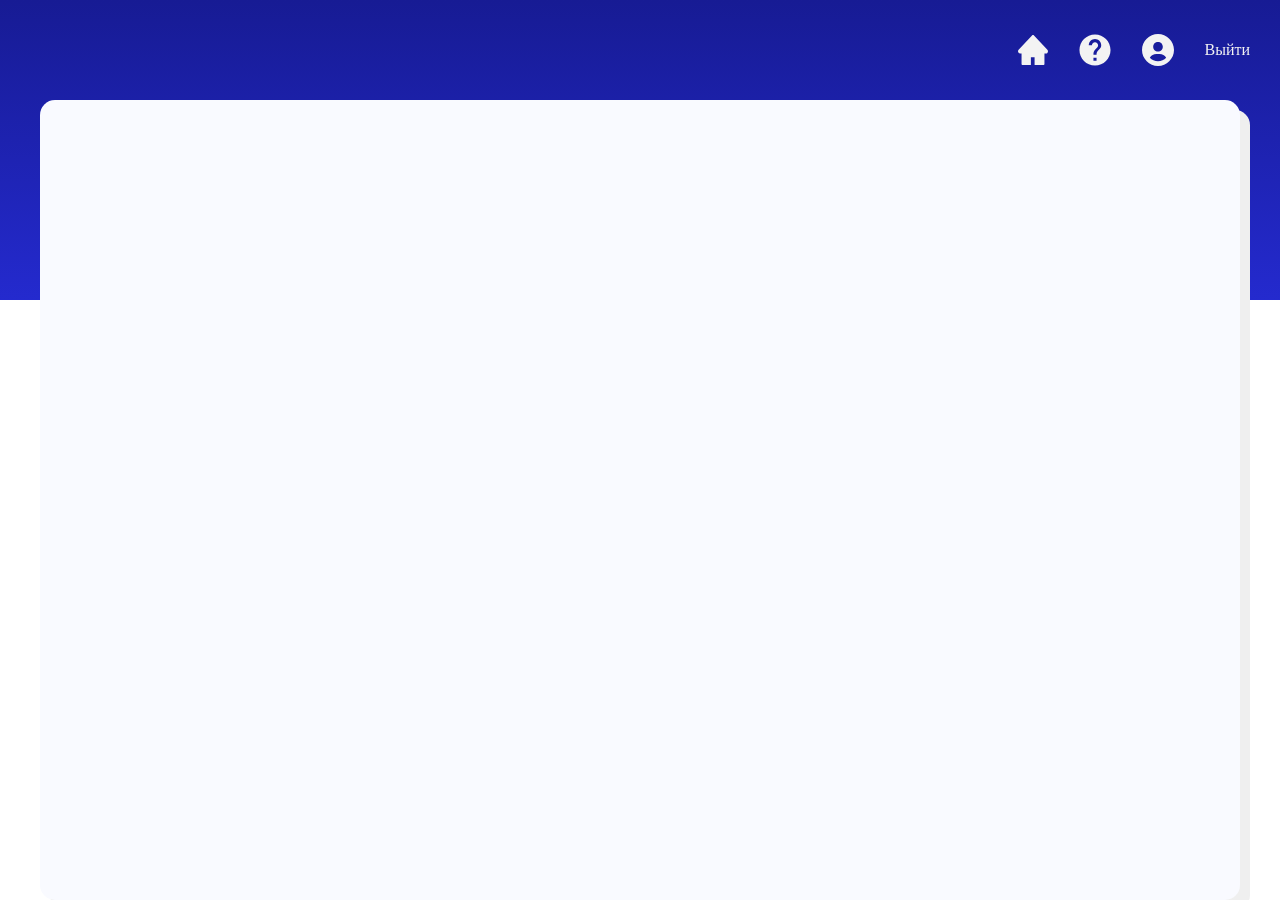
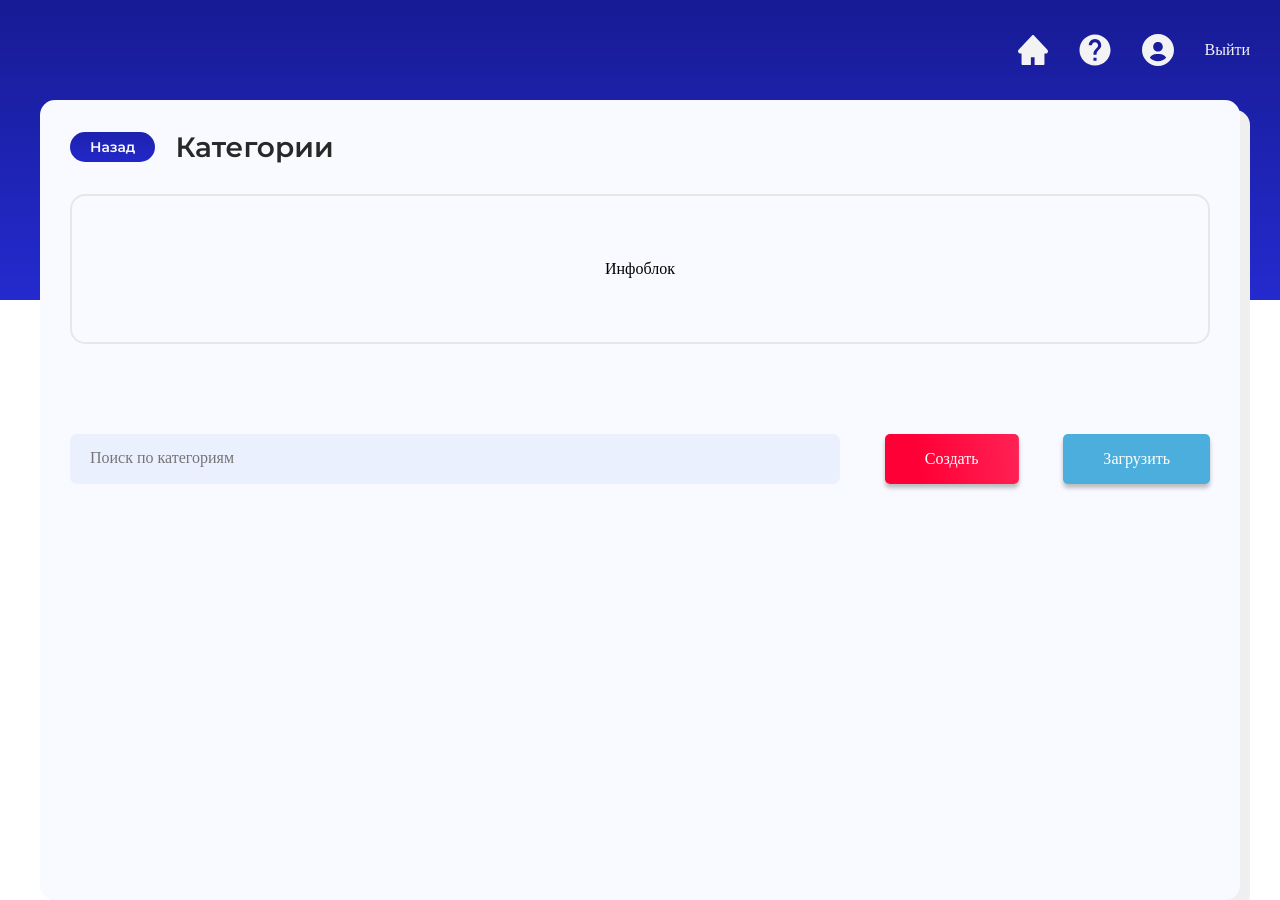
Before and after one commit to Denisoov/btz-frontend, a Nuxt app: page /categories in a window 1280 px wide. Before the commit this address had no page. Built offline with nearby package versions, Linux system fonts and the light colour scheme; a web font is replaced by a local one.

Commit message:
Верстка страницы гайд для пользователя

```diff
--- a/assets/styles/index.scss
+++ b/assets/styles/index.scss
@@ -21,6 +21,9 @@
   }
   input {
     font-family: 'Montserrat-Medium', 'sans-serif';
+  }
+  code {
+    color: #fb2661;
   }
   svg {
     &:hover {
--- a/components/BankCard.vue
+++ b/components/BankCard.vue
@@ -31,7 +31,7 @@ export default Vue.extend({
  .card-bank {
     position: relative;
     width: 100%;
-    height: 165px;
+    height: 150px;
     padding: 15px 30px 0 15px;
     background: none;
     border-radius: 1em;
@@ -41,18 +41,20 @@ export default Vue.extend({
     &:hover {
       box-shadow: 4px 4px 25px #a695ff1f;
       border: none;
-      background-color: white;
+      background-color: #ffffff96;
       transition: all 250ms ease-in-out;
       transform: scale(1.03);
     }
 
     &__title {
       margin-bottom: 20px;
+      font-size: 16px;
     }
 
     &__amount-text {
       color: $light-gray;
       margin-bottom: 20px;
+      font-size: 14px;
     }
 
     &-control {
--- a/components/Menu.vue
+++ b/components/Menu.vue
@@ -27,7 +27,7 @@ export default Vue.extend({
         {
           title: 'Помощь пользователю',
           description: 'Инструкция и руководство для Пользователей',
-          link: '/help',
+          link: '/guide',
         },
       ],
     }
--- a/components/PageHeader.vue
+++ b/components/PageHeader.vue
@@ -1,6 +1,6 @@
 <template>
   <section class="page-header">
-    <button class="page-header__comback ripple">Назад</button>
+    <button @click="$router.go(-1)" class="page-header__comback ripple">Назад</button>
     <h2> {{ $attrs['content-title']}} </h2>
   </section>
 </template>
@@ -20,8 +20,7 @@
     font-family: 'Montserrat-SemiBold', 'sans-serif';
     text-align: center;
     font-size: 14px;
-    background: linear-gradient(180deg, #1b20a6 0%, #1c21ac 100%);
-    box-shadow: inset 0px 0px 12px rgb(23 27 150);
+    background: linear-gradient(180deg, #1d22af 0%, #2228c7 100%)
   }
 }
 </style>
--- a/pages/login.vue
+++ b/pages/categories/index.vue
@@ -1,78 +1,70 @@
 <script>
 import Vue from 'vue'
 
-import LogInForm from '@/components/login/LogInForm.vue'
-import SignInForm from '@/components/login/SignInForm.vue'
+import PageHeader from '@/components/PageHeader'
+import InfoBlock from '@/components/InfoBlock'
+import AppInputSearch from '@/components/base/AppInputSearch'
+import AppButton from '@/components/base/AppButton'
 
 export default Vue.extend({
-  layout: 'auth',
   components: {
-    LogInForm,
-    SignInForm,
-  },
-  computed: {
-    currentForm() {
-      return this.$store.getters['login/currentForm']
-    },
-    isAuthorized() {
-      return this.$store.state.user.token
-    }
-  },
-  methods: {
-    changeCurrentForm(formName) {
-      this.$store.dispatch('login/changeCurrentForm', formName)
-    },
-  },
-  beforeDestroy() {
-    this.$store.dispatch('login/clearState')
+    PageHeader,
+    InfoBlock,
+    AppInputSearch,
+    AppButton,
   },
 })
 </script>
 
 <template>
-  <div class="wrapper-form">
-    <div class="side">
-      <img src="@/assets/images/logo.png" alt="creaTest" />
-    </div>
-    <div class="side">
-      <transition name="fade" mode="out-in">
-        <component
-          :is="currentForm"
-          @changeCurrentForm="changeCurrentForm"
-        ></component>
-      </transition>
-    </div>
+  <div class="content">
+    <page-header :content-title="'Категории'" />
+    <info-block />
+    <section class="control-panel">
+      <app-input-search
+        class="control-panel__search"
+        :placeholder="'Поиск по категориям'"
+      />
+      <app-button
+        class="control-panel__create mini"
+        :title="'Создать'"
+      />
+      <app-button
+        class="control-panel__upload mini"
+        :title="'Загрузить'"
+      />
+    </section>
+    <section class="banks"></section>
   </div>
 </template>
 
 <style lang="scss">
-.wrapper-form {
-  @include flex-mix(flex);
-  min-height: 80vh;
-  min-width: 1200px;
-  box-shadow: 0 5px 70px rgb(0 0 0 / 8%);
-  border-radius: 30px;
-  background: linear-gradient(
-    270deg,
-    transparent 50%,
-    $dark-blue 50%,
-    $dark-blue
-  );
-
-  .side {
-    width: 50%;
-    height: 80vh;
-    @include flex-mix(flex);
+.content {
+  &__header {
+    position: relative;
+    @include flex-mix(flex, flex-start);
   }
 }
-.fade-enter-active {
-  @include transition-easy(0.15s);
+.control-panel {
+  @include flex-mix(flex, space-between);
+  margin-top: 60px;
+
+  &__search {
+    margin: 30px 0;
+  }
+  &__create {
+    background: $background-button-red;
+  }
+  &__upload {
+    background: $backgorund-birch;
+  }
 }
-.fade-enter {
-  opacity: 0;
-}
-.fade-leave-active {
-  opacity: 0;
-  @include transition-easy(0.15s);
+.banks {
+  width: 100%;
+  display: grid;
+  grid-template-columns: 1fr 1fr;
+  grid-template-rows: 1fr 1fr 1fr;
+  gap: 20px 20px;
+  margin-top: 30px;
 }
 </style>
--- /dev/null
+++ b/pages/guide.vue
@@ -0,0 +1,84 @@
+<script>
+import Vue from 'vue'
+
+import PageHeader from '@/components/PageHeader'
+
+export default Vue.extend({
+  components: {
+    PageHeader,
+  },
+})
+</script>
+
+<template>
+  <div class="content">
+    <page-header :content-title="'Помощь пользователю'" />
+
+    <!-- TODO: Вынести в отдельный слой -->
+    <v-expansion-panels class="expansion">
+      <v-expansion-panel>
+        <v-expansion-panel-header>
+          - Для чего предназначен сервис?
+        </v-expansion-panel-header>
+        <v-expansion-panel-content>
+          Мы предоставляем возможность быстро и легко создавать банк тестовых
+          заданий, котороый можно без труда выгрузить
+          <code>паспорт</code>
+          и
+          <code>файл</code>
+          с вопросами
+        </v-expansion-panel-content>
+      </v-expansion-panel>
+
+      <v-expansion-panel>
+        <v-expansion-panel-header>
+          - Как создать Банк тестовых заданий?
+        </v-expansion-panel-header>
+        <v-expansion-panel-content>
+          1. В главном меню перейдите в раздел
+          <strong>Управление БТЗ</strong>
+          <br />
+          2. Нажмите на кнопку
+          <code>создать</code>
+          <br />
+          3. Заполните форму и нажмите на кнопку
+          <code>Создать</code>
+        </v-expansion-panel-content>
+      </v-expansion-panel>
+
+      <v-expansion-panel>
+        <v-expansion-panel-header>
+          - Как заполнить/скачать паспорт?
+        </v-expansion-panel-header>
+        <v-expansion-panel-content>
+          1. В главном меню перейдите в раздел <strong>Выгрузка данных</strong>
+          <br />
+          2. Выберите в таблице БТЗ
+          <br />
+          3. Нажмите на кнопку <code>Выгрузить паспорт</code>
+          <br />
+          4. Заполните форму и нажмите на кнопку <code>Скачать</code>
+        </v-expansion-panel-content>
+      </v-expansion-panel>
+    </v-expansion-panels>
+  </div>
+</template>
+
+<style scoped lang="scss">
+.expansion {
+  margin-top: 60px;
+}
+.v-expansion-panel-header {
+  font-family: 'Montserrat-SemiBold', 'sans-serif';
+  font-size: 18px;
+}
+.v-expansion-panel {
+  font-family: 'Montserrat-Regular', 'sans-serif';
+  font-size: 15px;
+  background: #e0e0e0;
+}
+.v-expansion-panel::before {
+  box-shadow: none;
+  border: 2px solid #e0e0e0;
+}
+</style>
```
